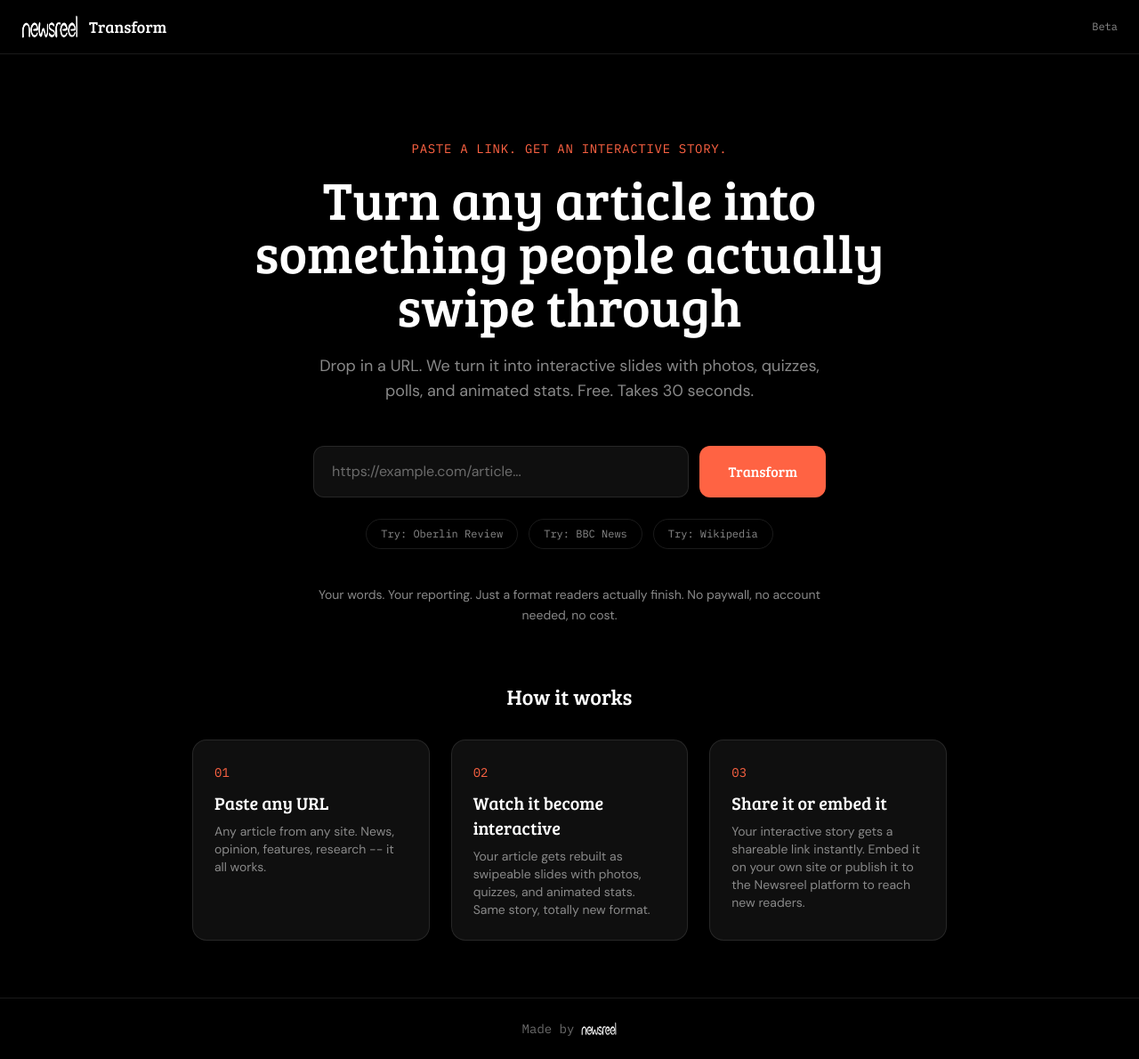
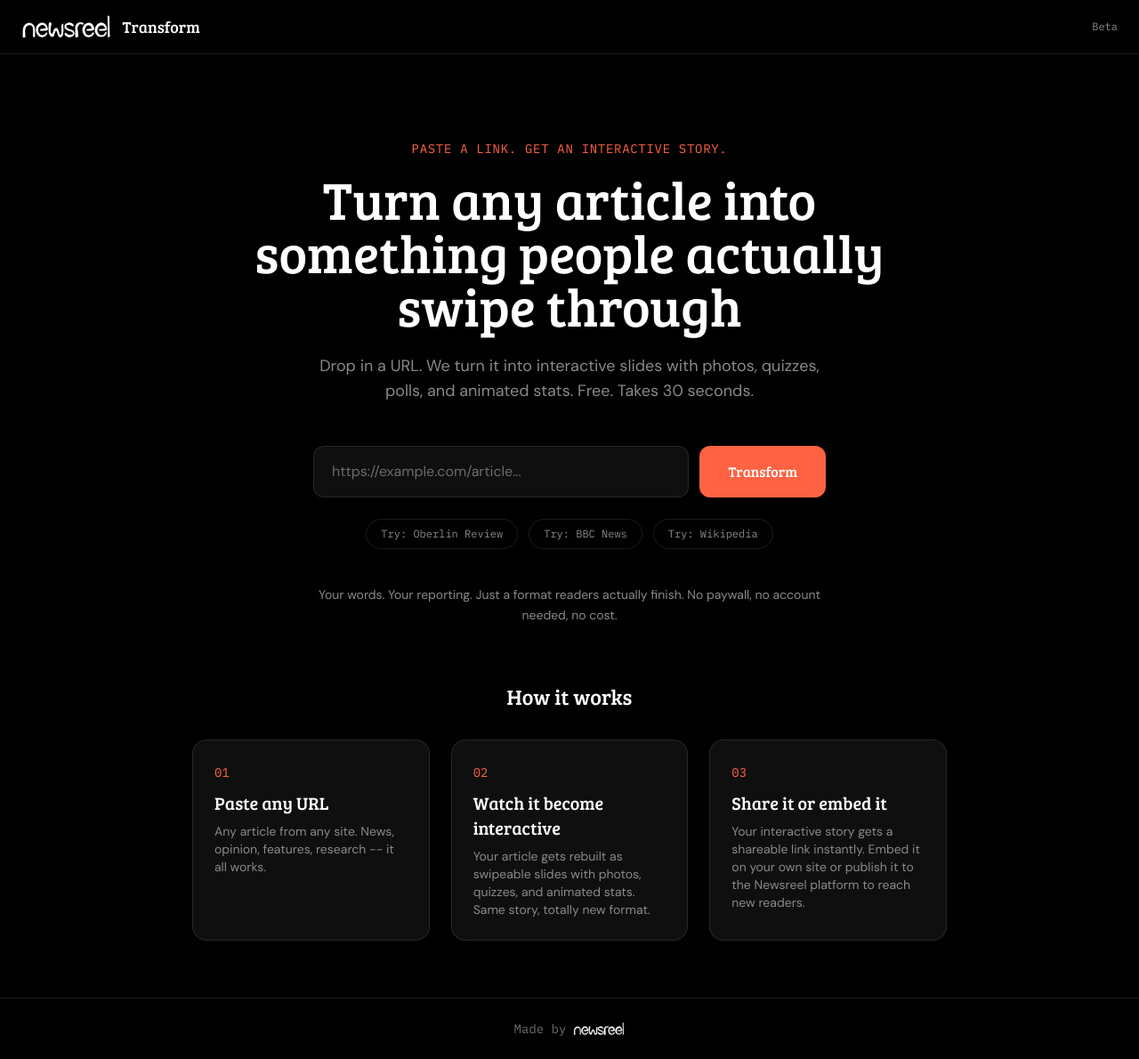
Before and after one commit to Newsreel-Media/newsreel-transform, a Next.js app: page / in a window 1280 px wide. Shown: the whole page at 89% size. Built offline with nearby package versions, Linux system fonts and the light colour scheme.

Commit message:
logo relaxed

```diff
--- a/app/page.tsx
+++ b/app/page.tsx
@@ -37,9 +37,9 @@ export default function Home() {
           <Image
             src="/assets/white.png"
             alt="Newsreel"
-            width={64}
+            width={140}
             height={28}
-            className="w-16 h-7"
+            className="h-7 w-auto"
           />
           <span className="font-heading text-white text-lg">Transform</span>
         </div>
@@ -124,9 +124,9 @@ export default function Home() {
           Made by <Image
             src="/assets/white.png"
             alt="Newsreel"
-            width={40}
+            width={80}
             height={16}
-            className="w-10 h-4"
+            className="h-4 w-auto"
           />
         </p>
       </footer>
```
